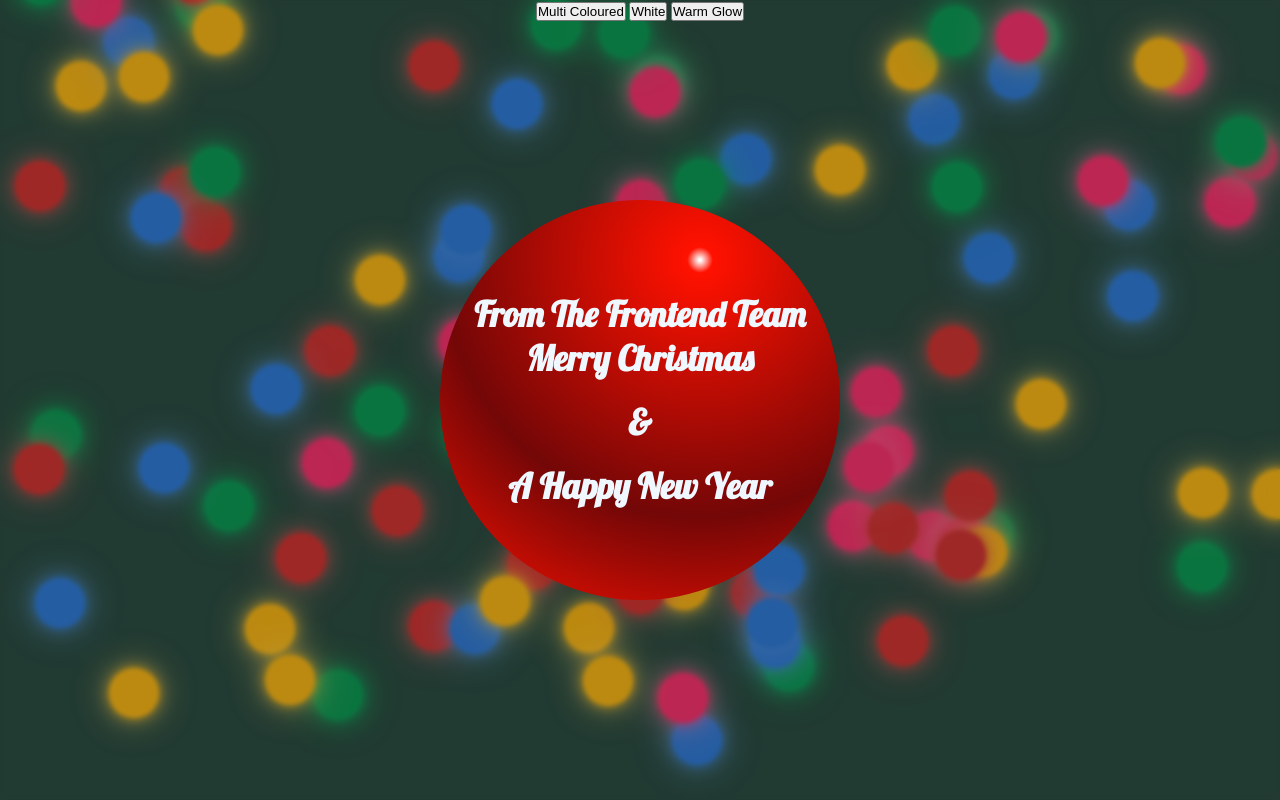
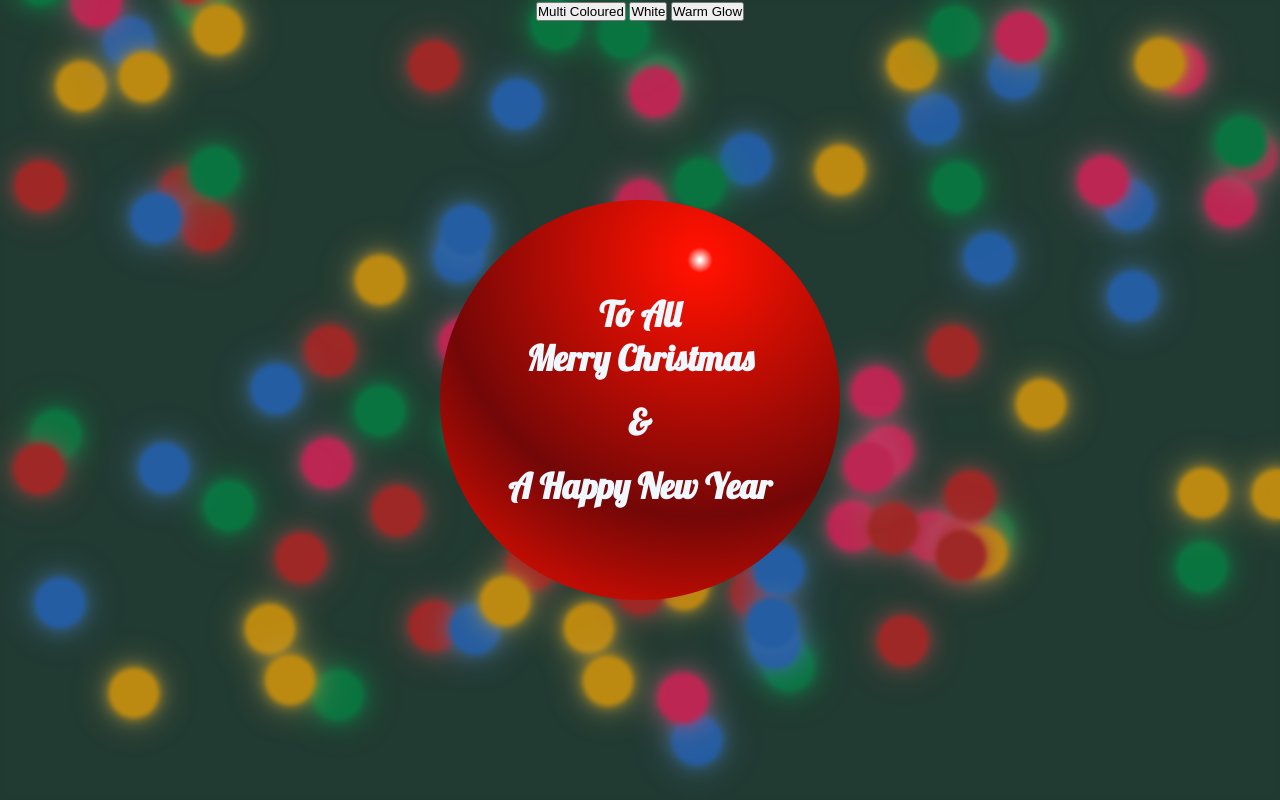
Before and after one commit to dappernerddesigns/christmas_card, a website with bundled scripts: page index.html in a window 1280 px wide. Shown: the top 800 px of the page. Built offline with nearby package versions, Linux system fonts and the light colour scheme.

Commit message:
Update index.html

```diff
--- a/index.html
+++ b/index.html
@@ -24,7 +24,7 @@
 
     </div>
     <div id="message">
-        <h1>From The Frontend Team</h1>
+        <h1>To All</h1>
         <h1>Merry Christmas</h1><br>
         <h1>&</h1><br>
         <h1>A Happy New Year</h1>
```
